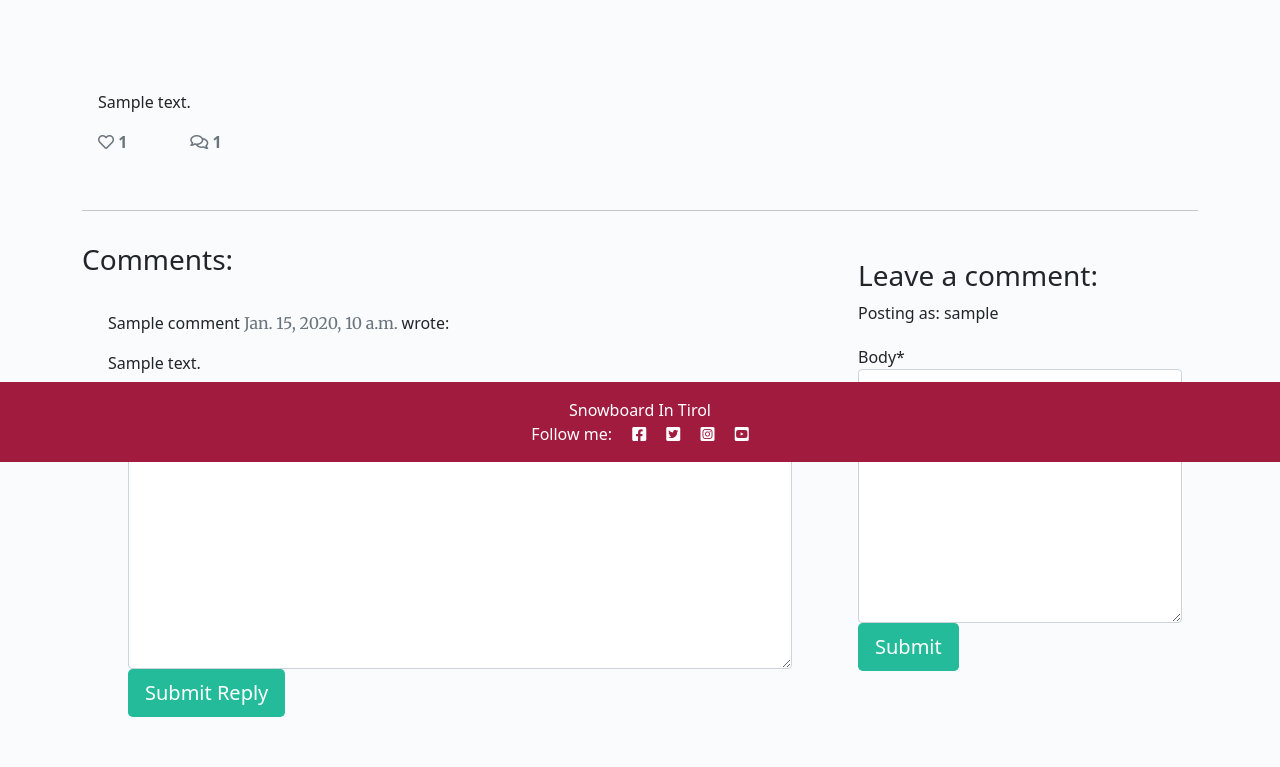
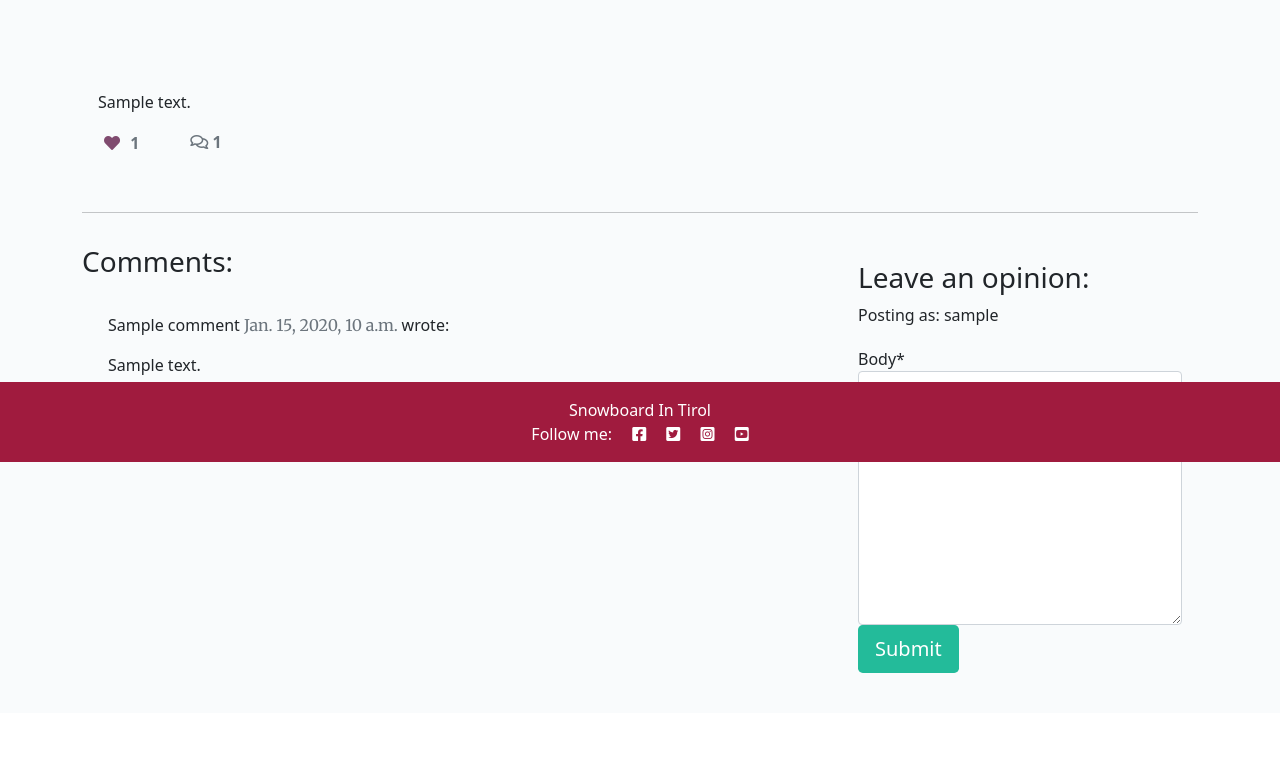
Before and after one commit to FlorinDorneanu/snowboard-in-tirol, a Django app: a page that uses templates/post_detail.html in a window 1280 px wide. Shown: the part 338-1105 px from the top of the page. After the commit the page ends 1011 px from the top, so only its background shows below. Run offline with Django 3.2, Linux system fonts and the light colour scheme; a user stored in the database is signed in; tables that the repository leaves empty hold one stand-in row (values such as "Sample post"); some libraries are stand-ins or nearby versions.

Commit message:
Add render for like/unlike

```diff
--- a/templates/post_detail.html
+++ b/templates/post_detail.html
@@ -1,4 +1,5 @@
-{% extends "base.html" %} {% block content %} {% load crispy_forms_tags %}
+{% extends 'base.html' %} {% block content %}
+{% load crispy_forms_tags %}
 
 <div class="masthead">
     <div class="container">
@@ -12,10 +13,9 @@
             <div class="d-none d-md-block col-md-6 masthead-image">
                 <!-- The featured image URL goes in the src attribute -->
                 {% if "placeholder" in post.featured_image.url %}
-                <img src="https://res.cloudinary.com/florindorneanu/image/upload/v1690228626/snowboard-in-tirol.jpg"
-                    width="100%" />
+                <img src="https://codeinstitute.s3.amazonaws.com/fullstack/blog/default.jpg" width="100%">
                 {% else %}
-                <img src="" width="100%" />
+                <img src=" {{ post.featured_image.url }}" width="100%">
                 {% endif %}
             </div>
         </div>
@@ -24,15 +24,33 @@
 
 <div class="container">
     <div class="row">
-        <div class="col card mb-4 mt-3 left top">
+        <div class="col card mb-4  mt-3 left  top">
             <div class="card-body">
                 <!-- The post content goes inside the card-text. -->
                 <!-- Use the | safe filter inside the template tags -->
-                <p class="card-text">{{ post.content | safe }}</p>
+                <p class="card-text ">
+                    {{ post.content | safe }}
+                </p>
                 <div class="row">
+
                     <div class="col-1">
-                        <!-- The number of likes goes before the closing strong tag -->
-                        <strong class="text-secondary"><i class="far fa-heart"></i> {{ post.number_of_likes }}
+                        <strong>
+                            {% if user.is_authenticated %}
+                            <form class="d-inline" action="{% url 'post_like' post.slug %}" method="POST">
+                                {% csrf_token %}
+                                {% if liked %}
+                                <button type="submit" name="blogpost_id" value="{{post.slug}}" class="btn-like"><i
+                                        class="fas fa-heart"></i></button>
+                                {% else %}
+                                <button type="submit" name="blogpost_id" value="{{post.slug}}" class="btn-like"><i
+                                        class="far fa-heart"></i></button>
+                                {% endif %}
+                            </form>
+                            {% else %}
+                            <span class="text-secondary"><i class="far fa-heart"></i></span>
+                            {% endif %}
+                            <!-- The number of likes goes before the closing strong tag -->
+                            <span class="text-secondary">{{ post.number_of_likes }} </span>
                         </strong>
                     </div>
                     <div class="col-1">
@@ -48,74 +66,50 @@
     </div>
     <div class="row">
         <div class="col">
-            <hr />
+            <hr>
         </div>
     </div>
     <div class="row">
-        <div class="col-md-8 card mb-4 mt-3">
+        <div class="col-md-8 card mb-4  mt-3 ">
             <h3>Comments:</h3>
             <div class="card-body">
-                <!-- Loop inside the tags to iterate through each comment in comments -->
+                <!-- We want a for loop inside the empty control tags to iterate through each comment in comments -->
                 {% for comment in comments %}
-                <div class="comments" style="padding: 10px">
+                <div class="comments" style="padding: 10px;">
                     <p class="font-weight-bold">
                         <!-- The commenter's name goes here. Check the model if you're not sure what that is -->
                         {{ comment.name }}
-                        <span class="text-muted font-weight-normal">
+                        <span class=" text-muted font-weight-normal">
                             <!-- The comment's created date goes here -->
                             {{ comment.created_on }}
-                        </span>
-                        wrote:
+                        </span> wrote:
                     </p>
                     <!-- The body of the comment goes before the | -->
                     {{ comment.body | linebreaks }}
-
-                    <!-- Display the reply form for the main comment -->
-                    {% if user.is_authenticated %}
-                    <div class="replyForm" style="padding-left: 20px;">
-                        <form method="post">
-                            {% csrf_token %}
-                            {{ comment_form | crispy }}
-                            <input type="hidden" name="parent_id" value="{{ comment.id }}" />
-                            <button type="submit" class="btn btn-signup btn-lg">
-                                Submit Reply
-                            </button>
-                        </form>
-                    </div>
-                    {% endif %}
-                    <!-- Loop through each reply for the main comment -->
-                    <!-- Render nested replies -->
-                    {% for reply in comment.replies.all %}
-                    <div class="reply comments" style="padding-left: 10px; margin-left: 20px">
-                        <p class="font-weight-bold">
-                            {{ reply.name }}
-                            <span class="text-muted font-weight-normal">
-                                {{ reply.created_on}}
-                            </span>
-                            replied:
-                        </p>
-                        {{ reply.body | linebreaks}}
-                    </div>
-                    {% endfor %}
                 </div>
+                <!-- Our for loop ends here -->
                 {% endfor %}
             </div>
         </div>
-        <div class="col-md-4 card mb-4 mt-3">
+        <div class="col-md-4 card mb-4  mt-3 ">
             <div class="card-body">
+                <!-- For later -->
                 {% if commented %}
                 <div class="alert alert-success" role="alert">
-                    I have to check your comment, so you have to wait for approval!
+                    Your comment will be rendered after approval!
                 </div>
-                {% else %} {% if user.is_authenticated %}
+                {% else %}
+                {% if user.is_authenticated %}
 
-                <h3>Leave a comment:</h3>
+                <h3>Leave an opinion:</h3>
                 <p>Posting as: {{ user.username }}</p>
-                <form method="post" style="margin-top: 1.3em">
-                    {{ comment_form | crispy }} {% csrf_token %}
+                <form method="post" style="margin-top: 1.3em;">
+                    {{ comment_form | crispy }}
+                    {% csrf_token %}
                     <button type="submit" class="btn btn-signup btn-lg">Submit</button>
                 </form>
-                {% endif %} {% endif %}
+                {% endif %}
+                {% endif %}
             </div>
         </div>
     </div>
```
